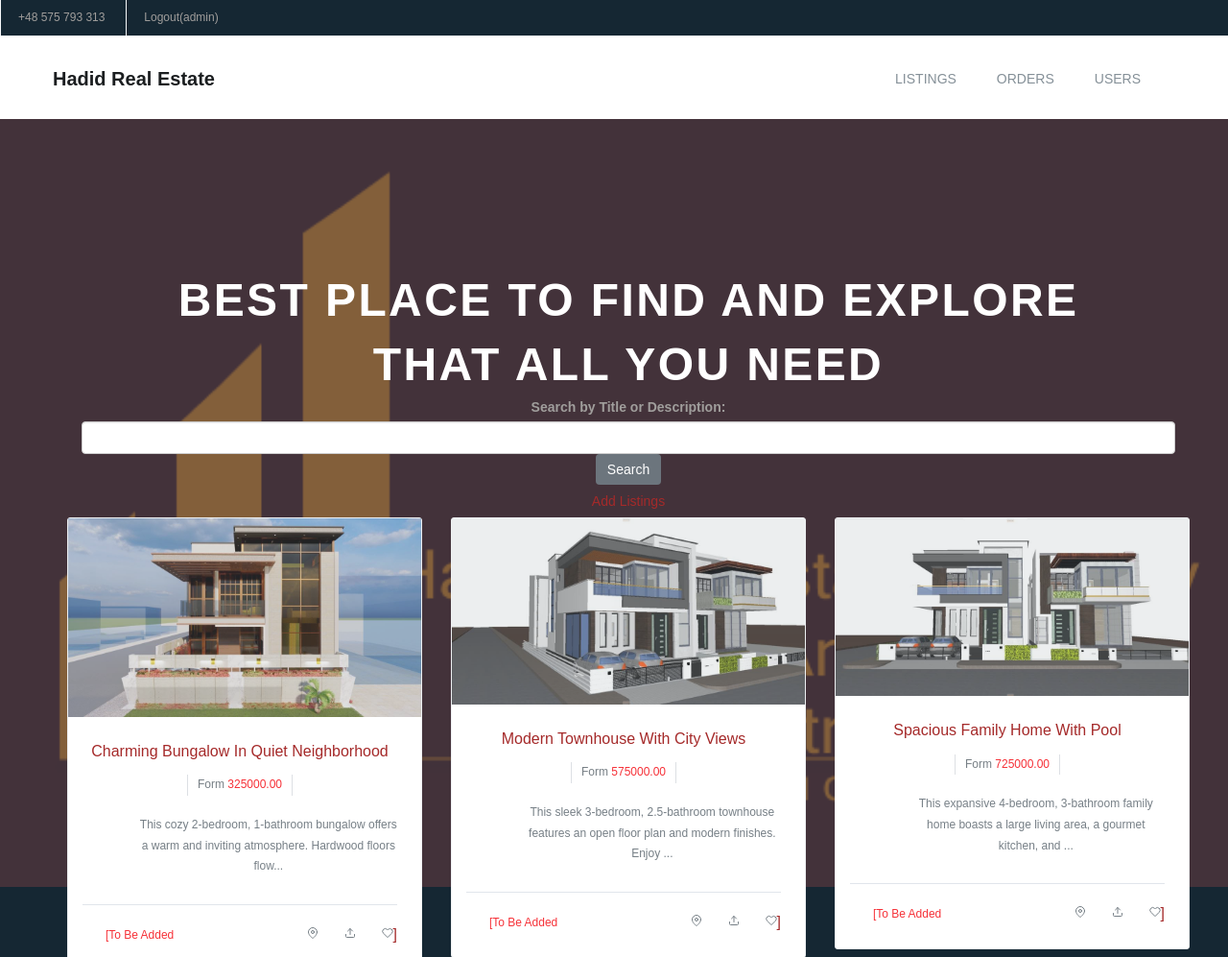
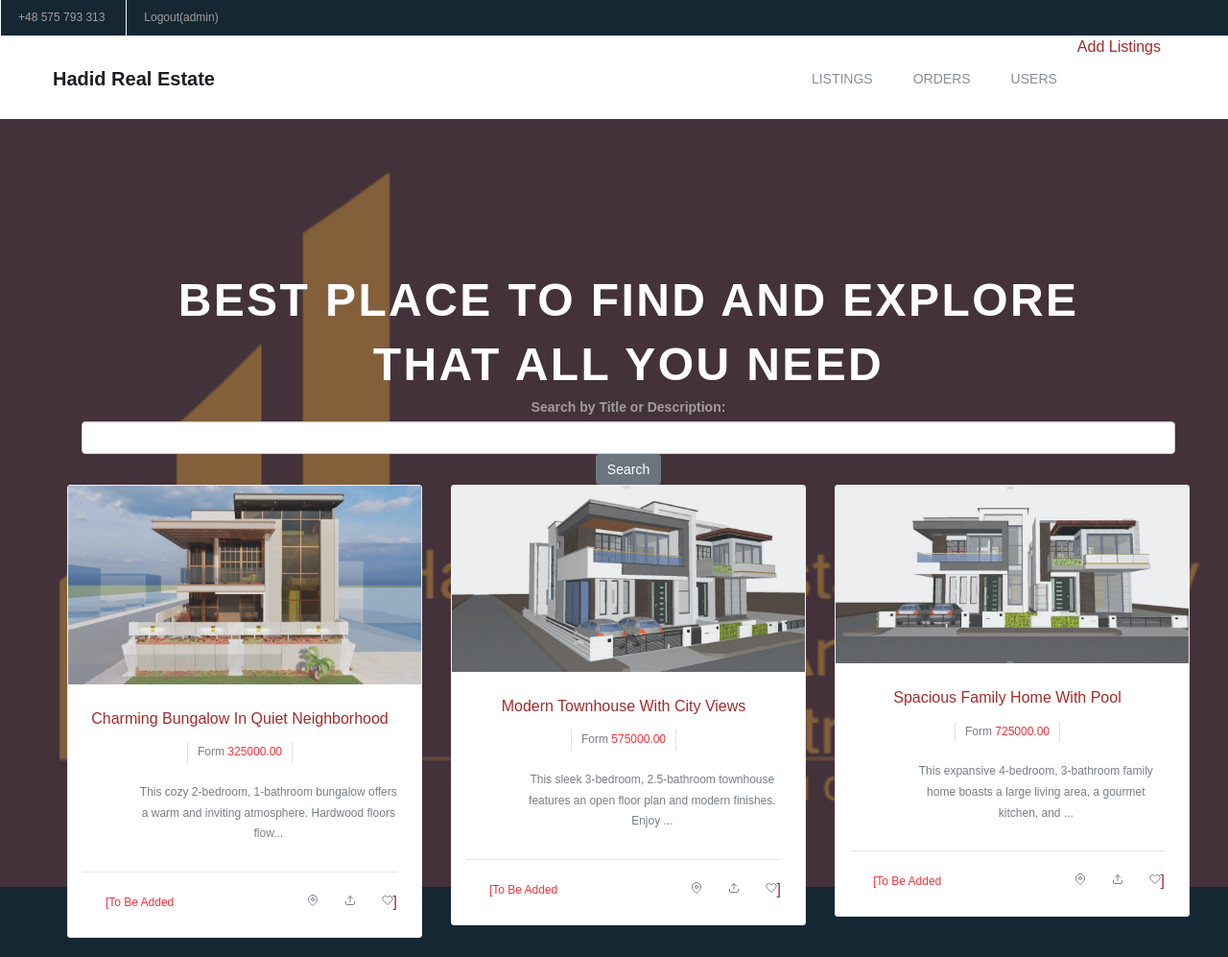
Before and after one commit to stere8/real_estate, a Django app: page /listings/ in a window 1280 px wide. Shown: the top 997 px of the page at 96% size. Run offline with Django 5.2, Linux system fonts and the light colour scheme; a user stored in the database is signed in; data comes from the database, SQL or seed files in the repository; some libraries are stand-ins or nearby versions.

Commit message:
move Add listing

```diff
--- a/real_estate/templates/base.html
+++ b/real_estate/templates/base.html
@@ -91,6 +91,9 @@
                         <li>
                             <a class="nav-link" href="{% url 'listing_list' %}">Listings</a>
                         </li>
+                        {% if user.is_authenticated and user.is_superuser %}
+                            <a href="{% url 'listing_create' %}" class="nav-link">Add Listings</a>
+                        {% endif %}
                         {% if user.is_authenticated %}
                             <li>
                                 <a class="nav-link" href="{% url 'order_list' %}">Orders</a>
--- a/real_estate/templates/listings/listing_list.html
+++ b/real_estate/templates/listings/listing_list.html
@@ -19,9 +19,6 @@
             </form>
         </div>
         <div class="container mt-4">
-            {% if user.is_authenticated and user.is_superuser %}
-                <a href="{% url 'listing_create' %}" class="btn btn-outline-success float-end">Add Listings</a>
-            {% endif %}
             {% if is_from_search %}
                 <h2 class="h3 mb-4 text-center">Search results for '{{ search_term }}'</h2>
             {% endif %}
```
